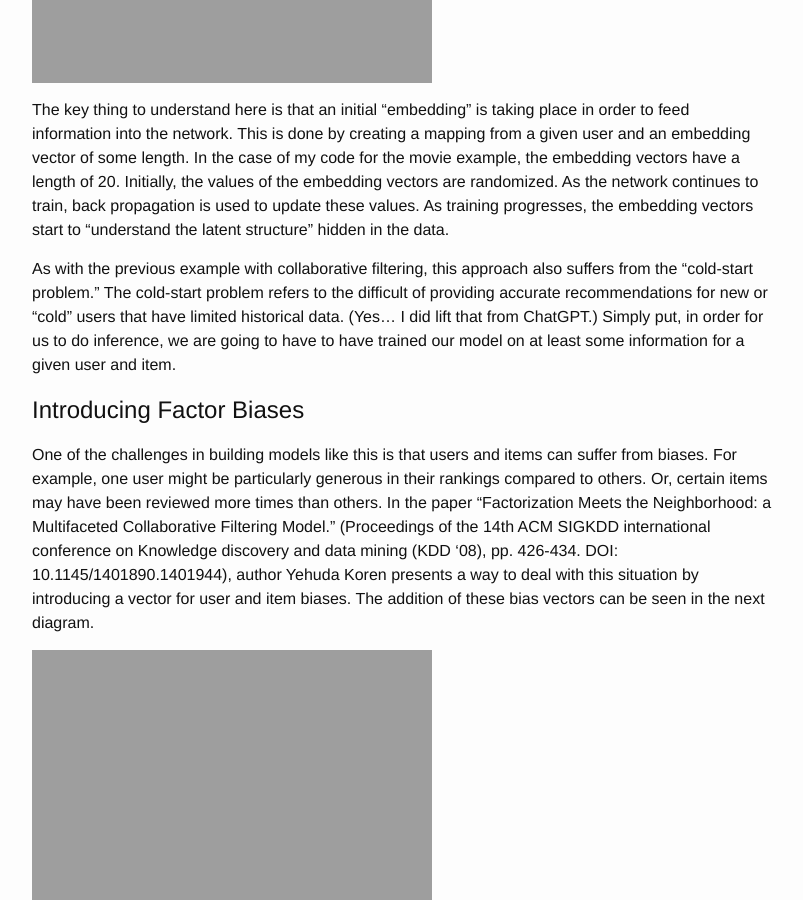
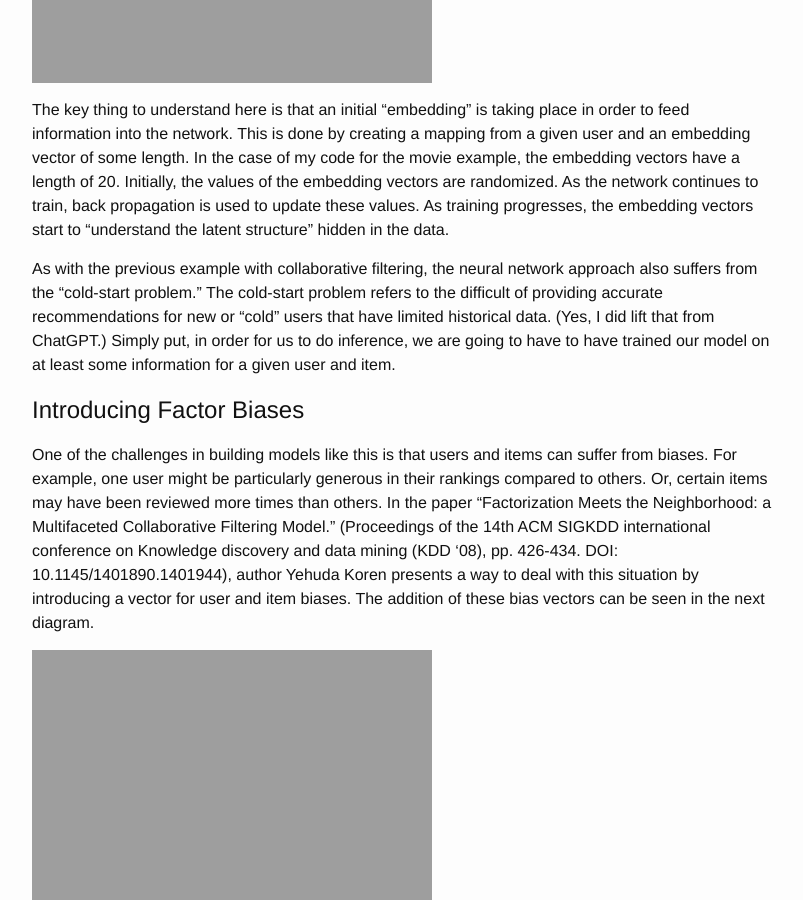
Before and after one commit to fractalbass/data_science, a Jekyll site: the page built from _posts/2024-01-08-data_science_39.md, in a window 1280 px wide and 900 px high, scrolled down 1182 px. Shown: the whole window, without its empty margins (238-1041 px from the left). Built offline with Jekyll 4.4.1, drawn with Linux system fonts in a browser that asks for light colours; some of the changed text lies outside the part shown.

Commit message:
More updates.

```diff
--- a/_posts/2024-01-08-data_science_39.md
+++ b/_posts/2024-01-08-data_science_39.md
@@ -27,7 +27,7 @@ To understand how the network is structured, let's start with a simple diagram.
 
 The key thing to understand here is that an initial "embedding" is taking place in order to feed information into the network.  This is done by creating a mapping from a given user and an embedding vector of some length.  In the case of my code for the movie example, the embedding vectors have a length of 20.  Initially, the values of the embedding vectors are randomized.  As the network continues to train, back propagation is used to update these values.  As training progresses, the embedding vectors start to "understand the latent structure" hidden in the data.
 
-As with the previous example with collaborative filtering, this approach also suffers from the "cold-start problem."  The cold-start problem refers to the difficult of providing accurate recommendations for new or "cold" users that have limited historical data.  (Yes...  I did lift that from ChatGPT.)  Simply put, in order for us to do inference, we are going to have to have trained our model on at least some information for a given user and item.
+As with the previous example with collaborative filtering, the neural network approach also suffers from the "cold-start problem."  The cold-start problem refers to the difficult of providing accurate recommendations for new or "cold" users that have limited historical data.  (Yes, I did lift that from ChatGPT.)  Simply put, in order for us to do inference, we are going to have to have trained our model on at least some information for a given user and item.
 
 # Introducing Factor Biases
 
```
Also changed, not shown: other parts of _posts/2024-01-08-data_science_39.md (+1 -1 lines).
